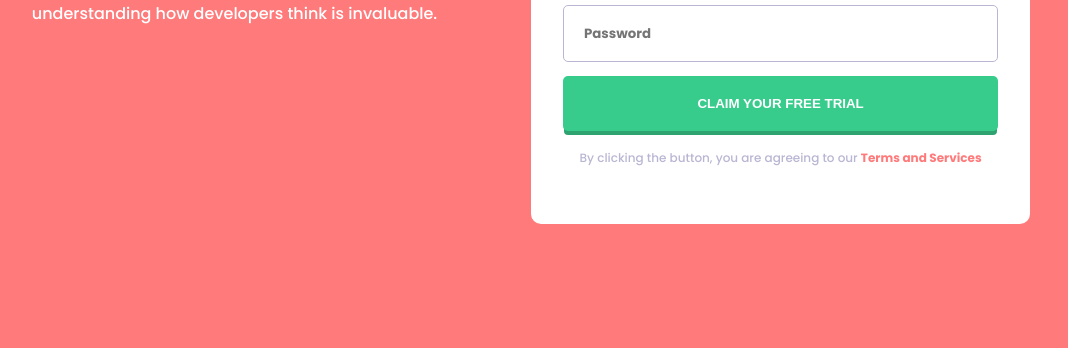
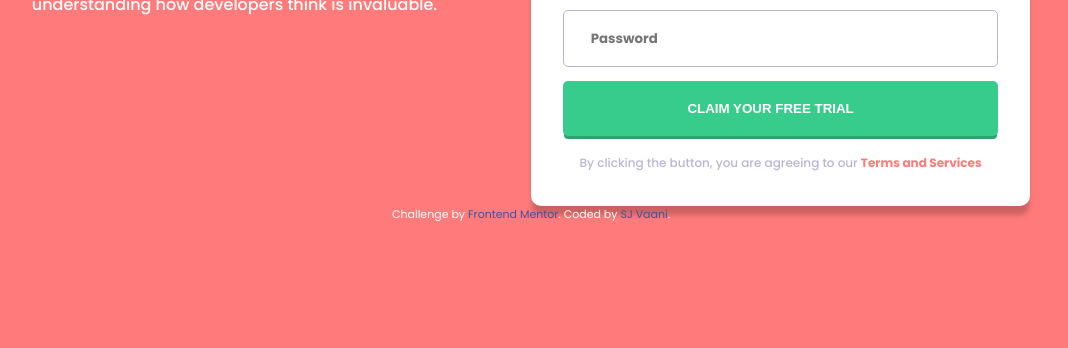
Before and after one commit to SJ-74/intro-component-with-signup-form-master, a plain HTML site: page index.html in a window 1280 px wide. Shown: the part 452-800 px from the top of the page, without its empty margins (109-1177 px from the left). Drawn offline with Linux system fonts and the light colour scheme.

Commit message:
Second commit

```diff
--- a/index.html
+++ b/index.html
@@ -34,11 +34,11 @@
       </section>
   </main>
 
-  <!-- <footer>
+  <footer>
     <p class="attribution">
       Challenge by <a href="https://www.frontendmentor.io?ref=challenge" target="_blank">Frontend Mentor</a>.
-      Coded by <a href="#">Your Name Here</a>.
+      Coded by <a href="https://github.com/SJ-74">SJ Vaani</a>.
     </p>
-  </footer> -->
+  </footer>
 </body>
 </html>
--- a/style.css
+++ b/style.css
@@ -12,9 +12,11 @@ body{
     color : #fff;
     text-align : center;
     display : flex;
+    flex-direction : column;
     justify-content: center;
     align-items: center;
     background: url("../images/bg-intro-mobile.png"), hsl(0, 100%, 74%);
+    margin-block : 6em;
 }
 
 a{
@@ -43,7 +45,7 @@ a{
     border-radius : 10px;
     padding : 1rem 3rem;
     margin-bottom : 1.5em;
-    filter: drop-shadow(1px 10px 10px #0000002c);
+    box-shadow: 0px 10px 5px -1px rgba(0,0,0,0.20);
 }
 
 .message--light{
@@ -54,6 +56,7 @@ a{
     background-color : white;
     padding : 2em;
     border-radius : 10px;
+    box-shadow: 0px 10px 5px -1px rgba(0,0,0,0.20);
 }
 
 input{
@@ -64,6 +67,12 @@ input{
     border : 1px solid hsl(246, 25%, 77%);
     border-radius : 5px;
 }
+
+input:focus{
+    outline : none;
+    border : 2px solid hsl(248, 32%, 49%);
+}
+
 
 ::placeholder{
     font-family: 'Poppins', sans-serif;
@@ -76,7 +85,7 @@ input[type=submit]{
     color : #fff;
     font-weight : 600;
     text-transform: uppercase;
-    box-shadow : 0 5px 0 -1px hsl(154, 56%, 41%);
+    box-shadow : 0 4px 0 -1px hsl(154, 56%, 41%);
 }
 
 .agreement{
@@ -95,8 +104,9 @@ input[type=submit]{
 
 @media(min-width : 768px){
     body{
-        background :no-repeat url('../images/bg-intro-desktop.png'), hsl(0, 100%, 74%);
+        background :no-repeat url('../images/bg-intro-desktop.png'), hsl(0, 100%, 74%) cover;
         text-align : unset;
+        margin-block : unset;
     }
 
     .container{
@@ -114,7 +124,6 @@ input[type=submit]{
 
     .right{
         min-width : 50%;
-        height : 560px;
         text-align : center;
     }
 
@@ -123,15 +132,25 @@ input[type=submit]{
         padding : unset;
     }
 
-    .form{
-        height : 475px;
+    input{
+        padding-left : 2em;
     }
 
-    input:focus{
-        border-color : hsl(248, 32%, 49%);
+    input[type=submit]{
+        padding-left : unset;
+        border : none;
     }
 
     input[type=submit]:hover{
         cursor: pointer;
+        background : hsla(154, 59%, 51%, 0.5);
+        box-shadow : 0 4px 0 -1px hsl(154, 56%, 41%, 0.5);
+        transform : translateY(-0.25em)
+    }
+
+    input[type=submit]:focus{
+        background : hsla(154, 59%, 51%, 0.5);
+        box-shadow : 0 4px 0 -1px hsl(154, 56%, 41%, 0.5);
+        transform : translateY(-0.25em)
     }
 }
```
